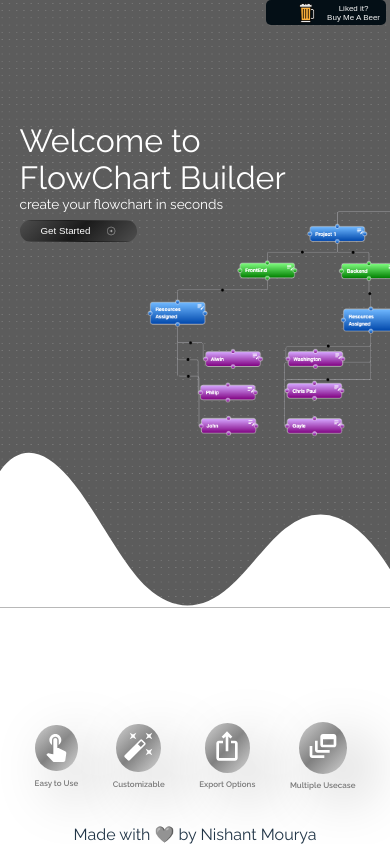
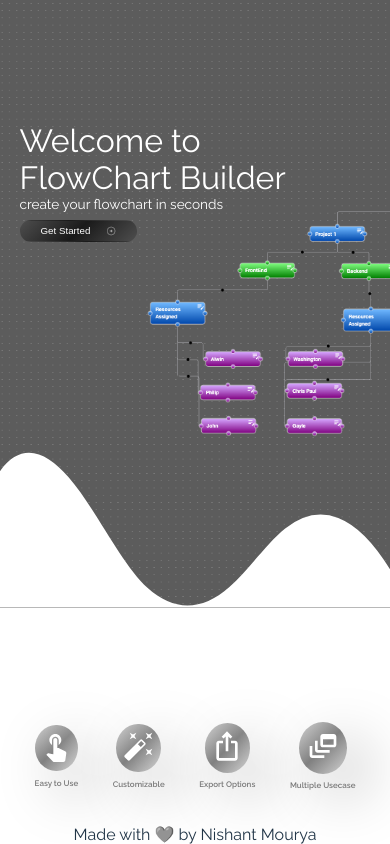
Before and after one commit to iamthedawn/FlowChartBuilder, a React (Vite) app: page / in a window 390 px wide. Built offline with nearby package versions, Linux system fonts and the light colour scheme.

Commit message:
Update LandingPage.scss

```diff
--- a/src/Main/LandingPage.scss
+++ b/src/Main/LandingPage.scss
@@ -223,7 +223,9 @@
   height: 30px;
   width: 40px;
 }
-
+.beerBtn2{
+  display: none;
+}
 
 @media (max-width: 768px) {
   .credits {
@@ -268,14 +270,29 @@
   .img {
     height: 78.7vh;
   }
-    .beerBtn {
-    width: 120px !important;
-    height: 25px !important;
-    font-size: 0.5rem !important;
-    font-weight: normal !important;
+  .beerBtn {
+    display: none !important;
   }
-  .beerIconImg {
-    height: 20px !important;
-    width: 40px;
+  .beerBtn2{
+    animation: headShake;
+    animation-duration: 3s;
+    animation-iteration-count: infinite;
+    display: inline-block !important ;
+    right: 1%;
+    position: absolute;
+    width: auto;
+    height: 35px;
+    border-radius: 5px;
+    border: none;
+    background: linear-gradient(135deg, #d3d3d3, #808080, #d3d3d3);
+  }
+  .beerIcon2{
+    height: 100%;
+    width: 100%;
+
+  }
+  .beerIconImg2{
+    height: 100%;
+    width: 100%;
   }
 }
```
